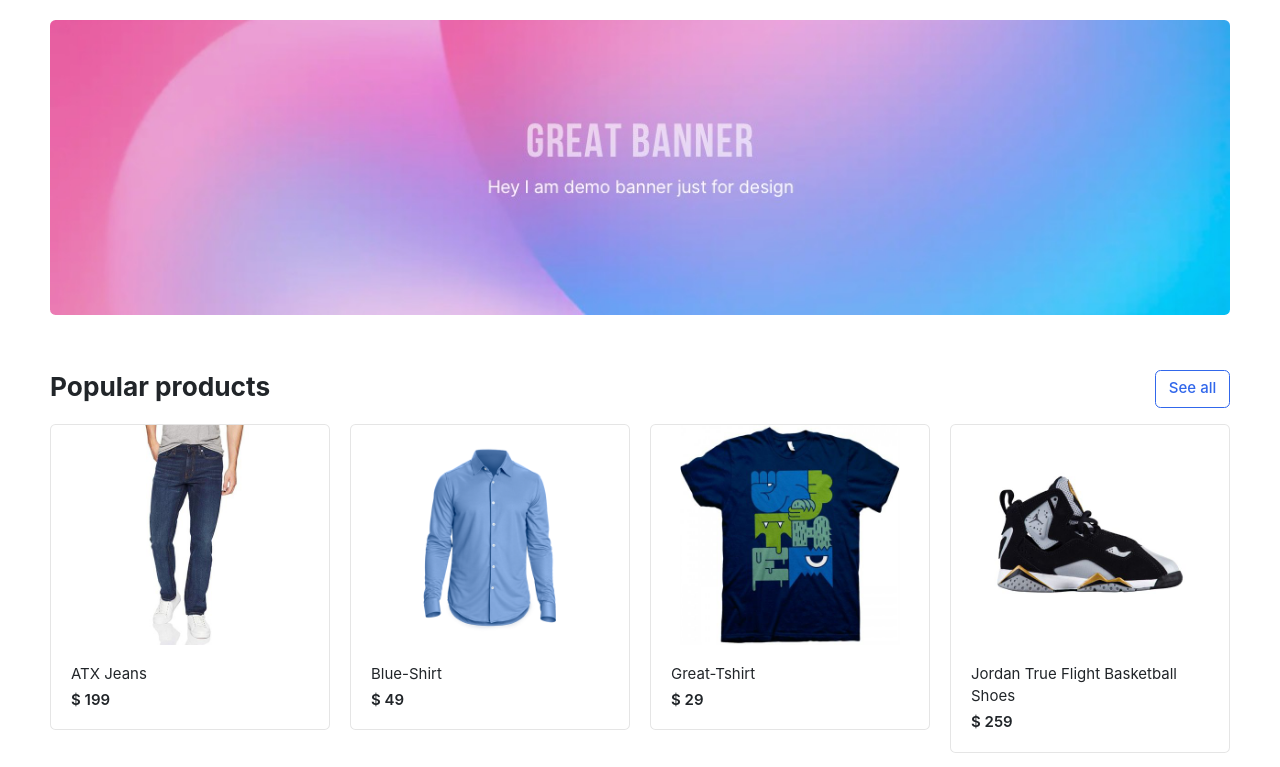
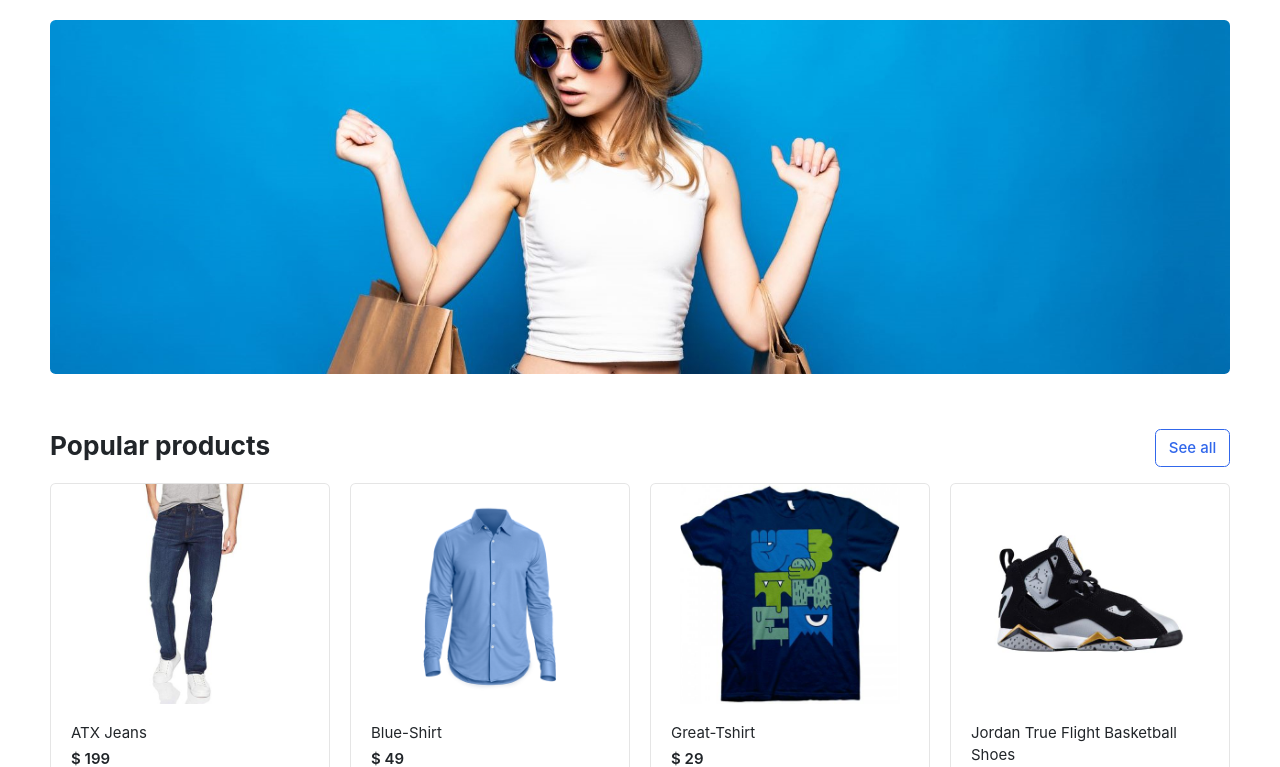
Before and after one commit to kaansenol/sampleEcommerceProject, a Django app: page / in a window 1280 px wide. Shown: the part 118-885 px from the top of the page. Run offline with Django 3.2, Linux system fonts and the light colour scheme; data comes from the database, SQL or seed files in the repository; some libraries are stand-ins or nearby versions; some web fonts are replaced.

Commit message:
banner image fixed

```diff
--- a/templates/home.html
+++ b/templates/home.html
@@ -10,7 +10,7 @@
 <div class="container">
 
 <div class="intro-banner-wrap">
-	<img src="{% static 'images/banners/1.jpg' %}" class="img-fluid rounded">
+	<img src="{% static 'images/banners/cover.jpg' %}" class="img-fluid rounded">
 </div>
 
 </div> <!-- container //  -->
--- a/udemyEcommerce/settings.py
+++ b/udemyEcommerce/settings.py
@@ -11,6 +11,7 @@ https://docs.djangoproject.com/en/3.1/ref/settings/
 """
 
 from pathlib import Path
+import os
 
 # Build paths inside the project like this: BASE_DIR / 'subdir'.
 BASE_DIR = Path(__file__).resolve(strict=True).parent.parent
```
Also changed, not shown: udemyEcommerce/static/images/banners/cover.jpg (added).
